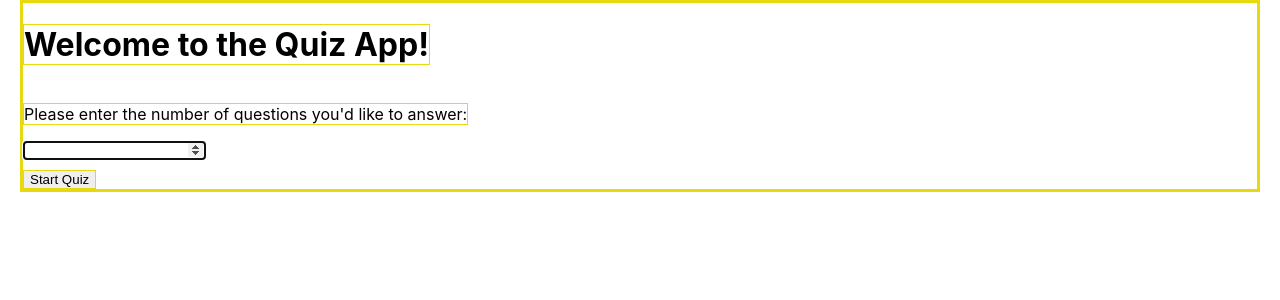
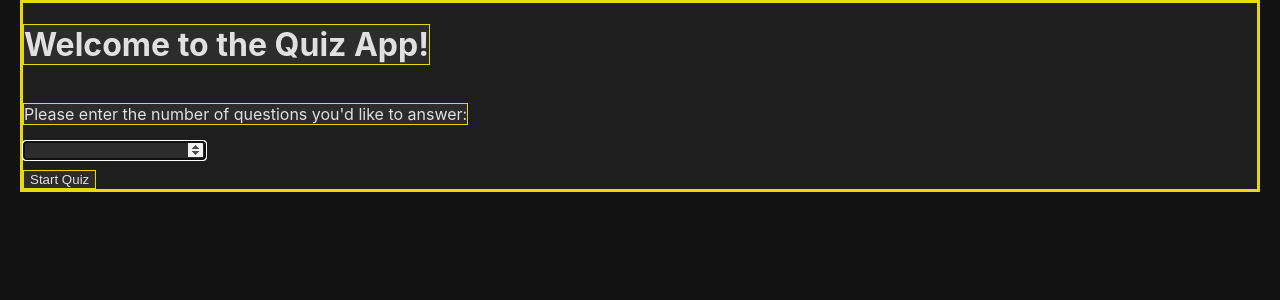
Before and after one commit to tomPlus353/sm2-jlptn1, a React (Create React App) app in the folder client/: page / in a window 1280 px wide. Shown: the top 300 px of the page. Built offline with nearby package versions, Linux system fonts and the light colour scheme.

Commit message:
add dark mode

```diff
--- a/client/src/App.css
+++ b/client/src/App.css
@@ -1,4 +1,4 @@
-body {
+/* body {
   margin: 0px 10px;
   padding: 0px 10px;
 }
@@ -12,4 +12,29 @@ body {
 div,h1,p,button,input {
   border: solid 1px rgb(231, 217, 16);
   flex: 1;
+} */
+
+body {
+  margin: 0px 10px;
+  padding: 0px 10px;
+  background-color: #121212; /* Dark background color */
+  color: #e0e0e0; /* Light text color */
 }
+
+.state-container {
+  display: flex;
+  flex-direction: column;
+  align-items: flex-start;
+  background-color: #1e1e1e; /* Slightly lighter dark background */
+}
+
+div, h1, p, button, input {
+  border: solid 1px rgb(231, 217, 16);
+  flex: 1;
+  background-color: #2c2c2c; /* Dark background for elements */
+  color: #e0e0e0; /* Light text color */
+}
+
+button {
+  cursor: pointer; /* Add a pointer cursor for buttons */
+}
```
